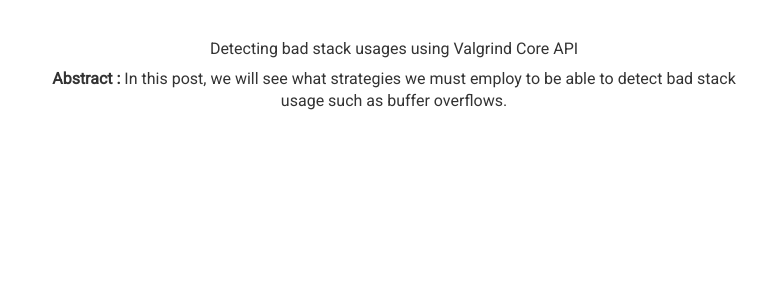
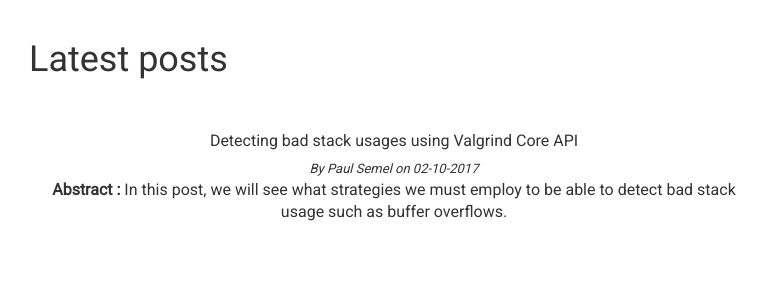
Before and after one commit to paulsemel/blog, a Django app: page / in a window 1280 px wide. Shown: the part 52-352 px from the top of the page, without its empty margins (246-1013 px from the left). Run offline with Django 3.2, Linux system fonts and the light colour scheme; some libraries are stand-ins or nearby versions.

Commit message:
update some display details
Signed-off-by: Paul Semel <paul.semel@lse.epita.fr>

```diff
--- a/app/templates/posts/index.html
+++ b/app/templates/posts/index.html
@@ -4,9 +4,11 @@
 	<link rel="stylesheet" type="text/css" href="{% static "css/post-detail.css" %}">
 {% endblock %}
 {% block content%}
+	<h1>Latest posts</h1><br />
 	{% for post in posts %}
 		<div align="center">
-			<h2><a href="posts/{{post.slug}}">{{post.title}}</a></h2>
+			<h2><a href="posts/{{post.slug}}/">{{post.title}}</a></h2>
+			<em style="font-size: 13px;">By {{post.author}} on {{post.date}}</em>
 			<p> <b>Abstract :</b> {{post.short}} </p>
 		</div>
 	{% endfor %}
```
